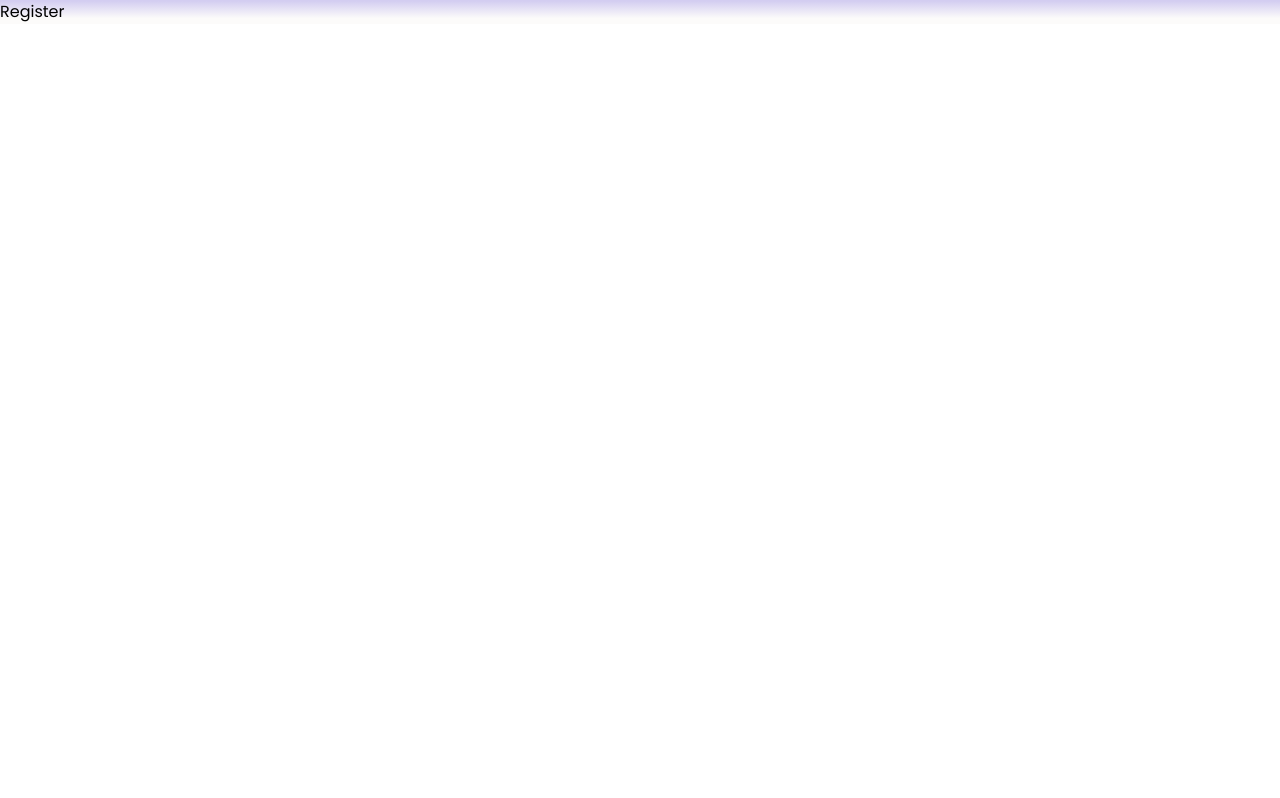
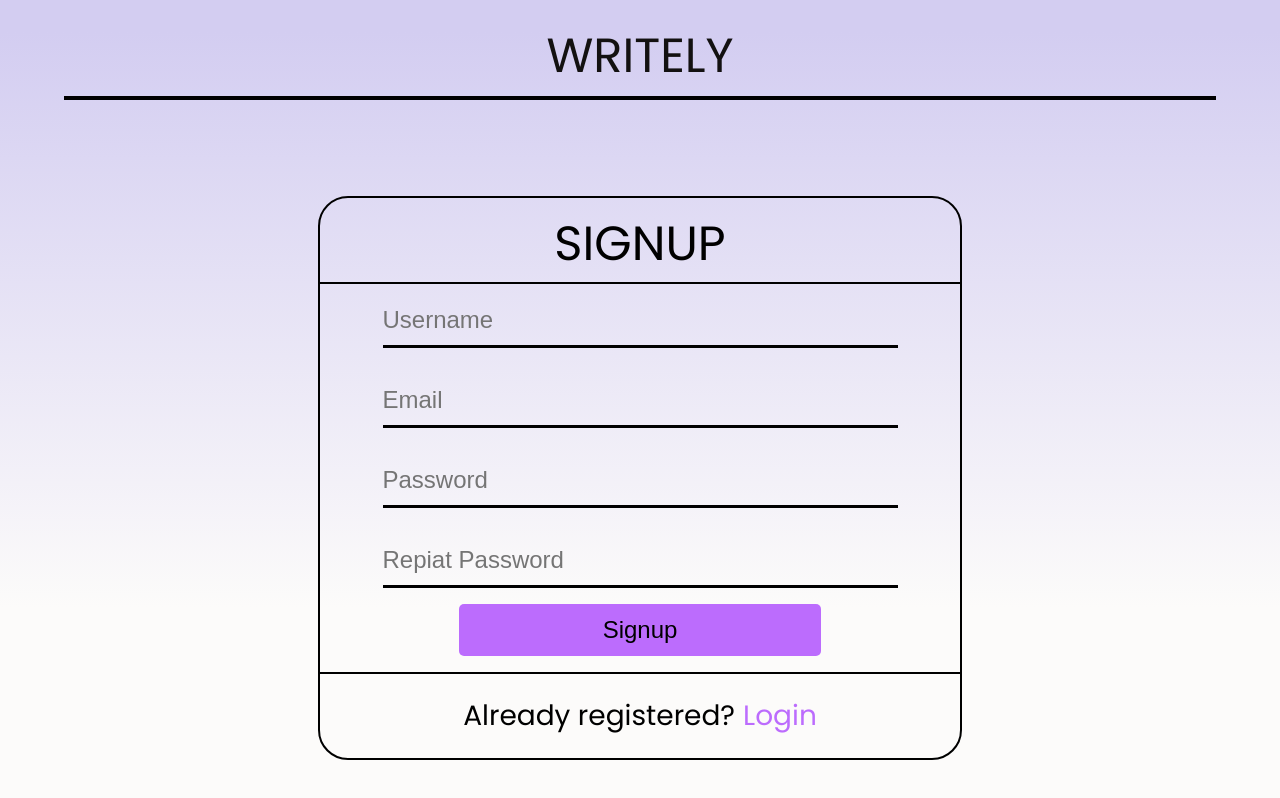
Before and after one commit to Writely-blog/front_end, a React (Vite) app: page /register in a window 1280 px wide. Built offline with nearby package versions, Linux system fonts and the light colour scheme.

Commit message:
file paths changed

```diff
--- a/src/App.jsx
+++ b/src/App.jsx
@@ -1,8 +1,8 @@
 import { useState } from 'react';
 import TheContextProvider from './TheContext';
 import { Routes, Route, BrowserRouter, Navigate } from 'react-router-dom';
-import Register from './components/register/Register';
-import Login from './components/login/Login';
+import Register from './components/authPages/Register';
+import Login from './components/authPages/Login';
 import AllPosts from './components/allPosts/AllPosts';
 import MyPosts from './components/myPosts/MyPosts';
 
--- a/src/components/login/Login.css
+++ b/src/components/authPages/Login-Register.css
@@ -72,6 +72,7 @@
   margin-bottom: 1rem;
   background: transparent;
   padding: 0.5rem 0;
+  caret-color: rgb(188, 108, 253);
 }
 .form-inputs input::placeholder {
   font-size: 1.5rem;
@@ -86,9 +87,11 @@
   background-color: rgb(188, 108, 253);
   outline: none;
   font-size: 1.5rem;
+  margin-bottom: 1rem;
   padding: 0.75rem 9rem;
   border: none;
   border-radius: 5px;
+  cursor: pointer;
   color: black;
 }
 
@@ -101,3 +104,9 @@
   height: 8rem;
   font-size: 1.75rem;
 }
+
+.signup-link {
+  padding-left: 0.5rem;
+  color: rgb(188, 108, 253);
+  cursor: pointer;
+}
--- /dev/null
+++ b/src/components/authPages/Login.jsx
@@ -0,0 +1,61 @@
+import React from 'react';
+import './Login-Register.css';
+import { fetchLogin } from '../../fetchFunctions';
+import { useNavigate } from 'react-router-dom';
+
+const Login = () => {
+  const navigate = useNavigate();
+
+  const data = {
+    email: 'test1@gmail.com',
+    password: 'password123',
+  };
+
+  return (
+    <div className='container'>
+      <div className='title'>
+        <p>WRITELY</p>
+      </div>
+      <div className='form-conteiner'>
+        <div className='form-title'>
+          <p>LOGIN</p>
+        </div>
+        <div className='form-body'>
+          <form className='form-container'>
+            <div className='form-inputs'>
+              <div>
+                <input
+                  type='email'
+                  id='email'
+                  name='email'
+                  placeholder='Email'
+                  required
+                />
+              </div>
+              <div>
+                <input
+                  type='password'
+                  id='password'
+                  name='password'
+                  placeholder='Password'
+                  required
+                />
+              </div>
+            </div>
+            <div className='form-btn'>
+              <input type='submit' value='Login' />
+            </div>
+          </form>
+        </div>
+        <div className='form-footer'>
+          <p>Not a member?</p>
+          <a onClick={() => navigate('/register')} className='signup-link'>
+            Signup
+          </a>
+        </div>
+      </div>
+    </div>
+  );
+};
+
+export default Login;
--- a/src/components/login/Login.jsx
+++ b/src/components/authPages/Register.jsx
@@ -1,9 +1,9 @@
 import React from 'react';
-import './Login.css';
+import './Login-Register.css';
 import { fetchLogin } from '../../fetchFunctions';
 import { useNavigate } from 'react-router-dom';
 
-const Login = () => {
+const Register = () => {
   const navigate = useNavigate();
 
   const data = {
@@ -18,11 +18,20 @@ const Login = () => {
       </div>
       <div className='form-conteiner'>
         <div className='form-title'>
-          <p>LOGIN</p>
+          <p>SIGNUP</p>
         </div>
         <div className='form-body'>
           <form className='form-container'>
             <div className='form-inputs'>
+              <div>
+                <input
+                  type='username'
+                  id='username'
+                  name='username'
+                  placeholder='Username'
+                  required
+                />
+              </div>
               <div>
                 <input
                   type='email'
@@ -41,19 +50,30 @@ const Login = () => {
                   required
                 />
               </div>
+              <div>
+                <input
+                  type='password'
+                  id='password2'
+                  name='password2'
+                  placeholder='Repiat Password'
+                  required
+                />
+              </div>
             </div>
             <div className='form-btn'>
-              <input type='submit' value='Login' />
+              <input type='submit' value='Signup' />
             </div>
           </form>
         </div>
         <div className='form-footer'>
-          <p>Not a member?</p>
-          <a onClick={() => navigate('/register')}>Signup</a>
+          <p>Already registered?</p>
+          <a onClick={() => navigate('/login')} className='signup-link'>
+            Login
+          </a>
         </div>
       </div>
     </div>
   );
 };
 
-export default Login;
+export default Register;
--- a/src/components/register/Register.jsx
+++ /dev/null
@@ -1,7 +0,0 @@
-import React from 'react';
-
-const Register = () => {
-  return <div>Register</div>;
-};
-
-export default Register;
--- a/src/main.css
+++ b/src/main.css
@@ -17,7 +17,8 @@
 
 body {
   margin: 0;
-  height: 100%;
+  /* height: 100%; */
+  height: 100vh;
   background: rgb(252, 251, 250);
   background: linear-gradient(
     0deg,
```
